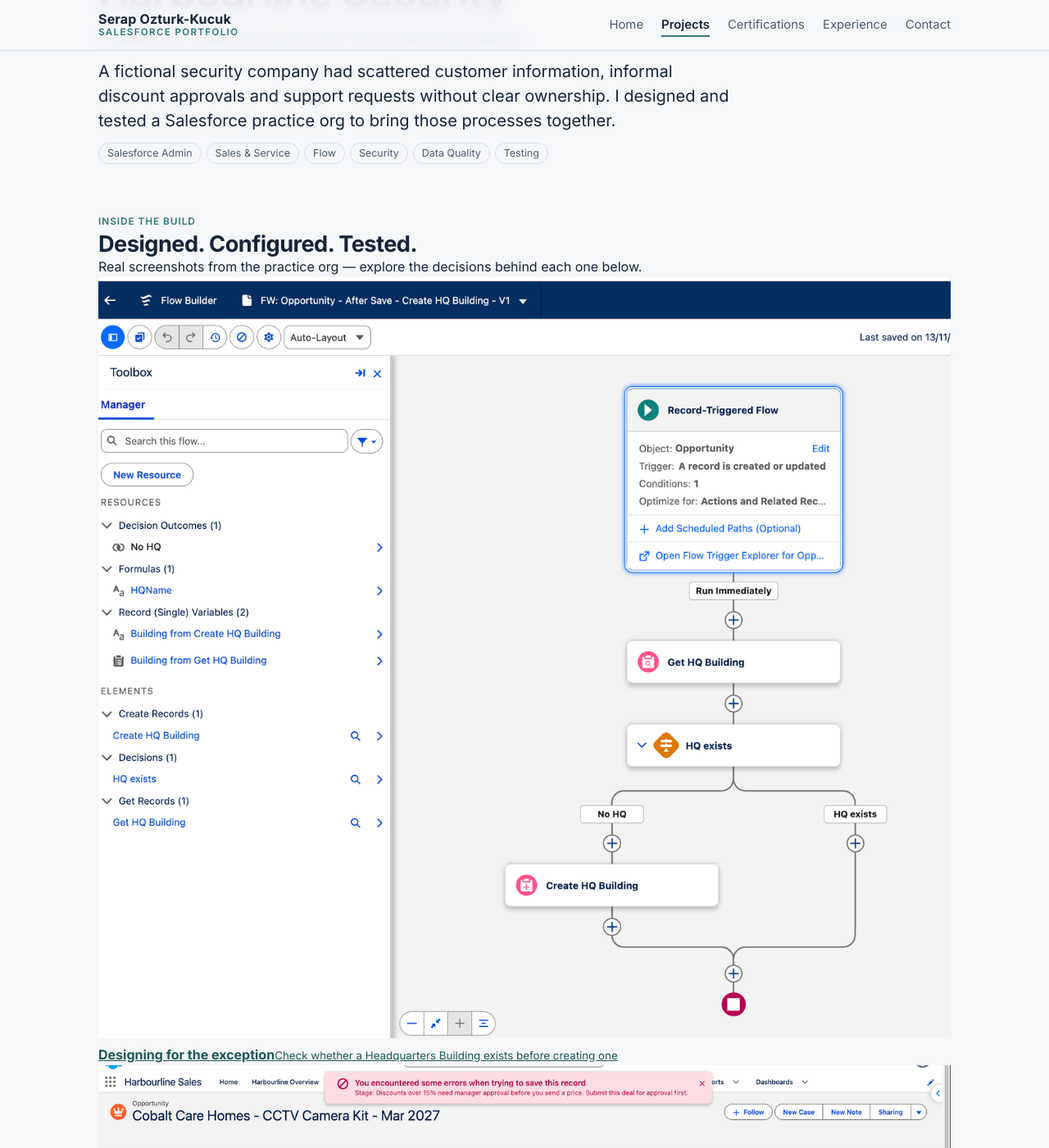
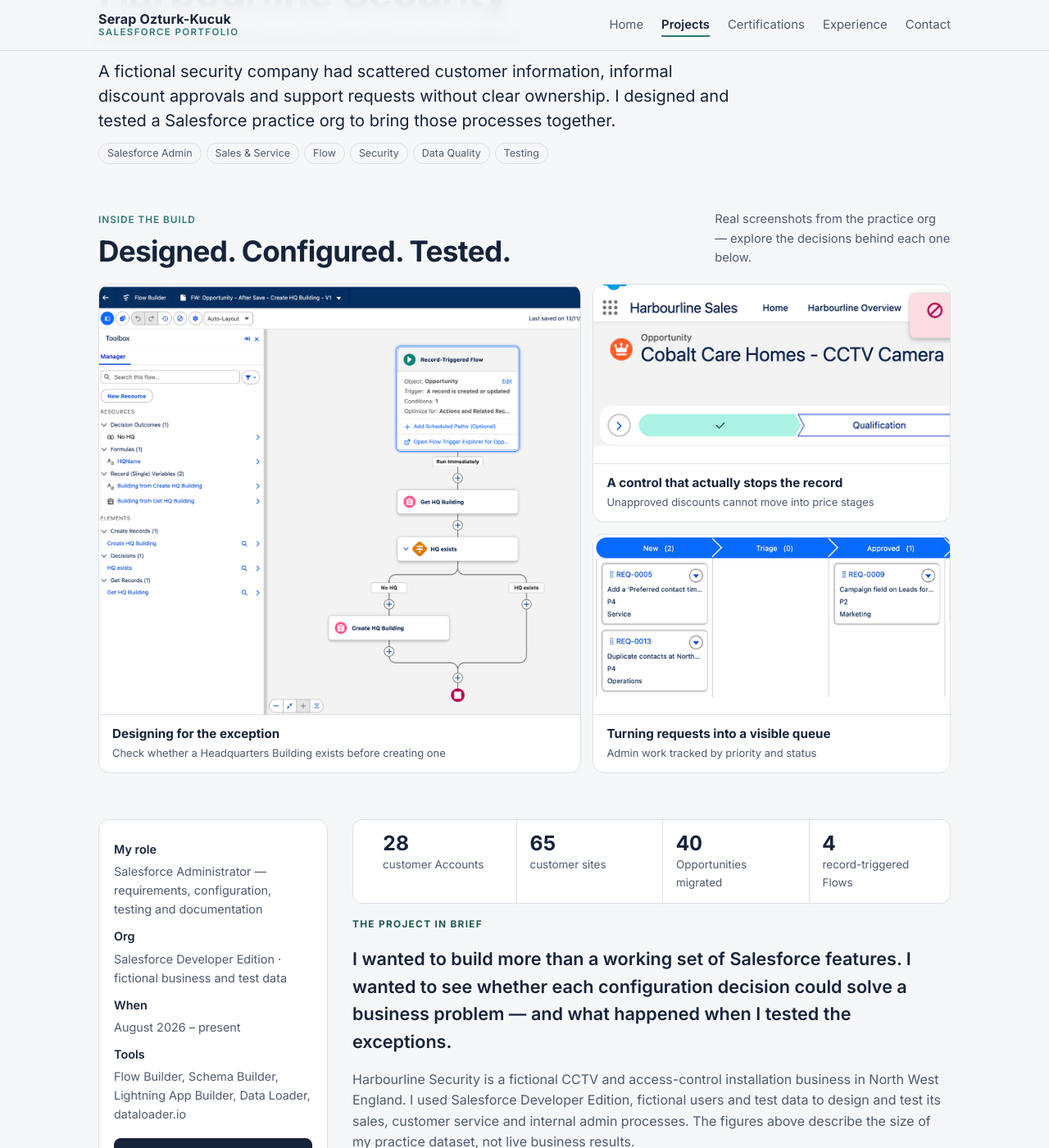
Before and after one commit to serapozturkkucuk/serapozturkkucuk.github.io, a Jekyll site: the page built from _projects/harbourline.md, in a window 1280 px wide and 1400 px high, scrolled down 237 px. Shown: the whole window at 82% size. Built offline with Jekyll 4.4.1, drawn with Linux system fonts in a browser that asks for light colours.

Commit message:
Style visual project highlights and concise case study for desktop and mobile

```diff
--- a/assets/css/style.css
+++ b/assets/css/style.css
@@ -237,3 +237,58 @@ figure.shot figcaption { font-size: 0.88rem; color: var(--ink-soft) }
 .project-intro-followup { max-width: 74ch; color: var(--ink-soft); line-height: 1.7; }
 .page-head:has(.project-intro-followup) { max-width: 900px; }
 .experience-detail-sections .experience-detail-card { max-width: 100%; }
+
+
+/* Harbourline / case study: evidence-led editorial layout */
+.project-showcase { display: grid; gap: 19px; min-width: 0; }
+.showcase-heading { display: flex; align-items: end; justify-content: space-between; flex-wrap: wrap; gap: 10px 28px; }
+.showcase-heading > div { display: grid; gap: 8px; }
+.showcase-heading h2 { font-size: clamp(1.45rem, 3.3vw, 2.2rem); }
+.showcase-heading > p { max-width: 31ch; font-size: .92rem; color: var(--ink-soft); }
+.showcase-gallery { display: grid; grid-template-columns: minmax(0, 1.35fr) minmax(0, 1fr); grid-template-rows: repeat(2, minmax(0, 1fr)); gap: 14px; }
+.showcase-shot { display: grid; grid-template-rows: minmax(0, 1fr) auto; overflow: hidden; min-width: 0; color: var(--ink); text-decoration: none; background: var(--surface); border: 1px solid var(--line); border-radius: 14px; transition: border-color .15s ease, transform .15s ease; }
+.showcase-shot:hover { border-color: var(--teal); transform: translateY(-2px); }
+.showcase-shot:first-child { grid-row: span 2; }
+.showcase-img { display: block; min-height: 140px; overflow: hidden; aspect-ratio: 2.2 / 1; background: #f5f7f8; }
+.showcase-shot:first-child .showcase-img { aspect-ratio: auto; height: 100%; }
+.showcase-img img { display: block; width: 100%; height: 100%; object-fit: cover; object-position: top left; }
+.showcase-copy { display: grid; gap: 4px; padding: 13px 16px 15px; border-top: 1px solid var(--line); }
+.showcase-copy strong { line-height: 1.35; font-size: .95rem; }
+.showcase-copy small { font-size: .81rem; line-height: 1.4; color: var(--ink-soft); }
+.case-kicker { font-size: .74rem; font-weight: 700; letter-spacing: .11em; text-transform: uppercase; color: var(--teal-ink); }
+.case-opening { font-size: clamp(1.1rem, 2.25vw, 1.35rem); font-weight: 600; line-height: 1.56; color: var(--ink); }
+.case-context { color: var(--ink-soft); }
+.case .solution-list { display: grid; gap: 0; padding: 0; margin: 6px 0; border: 1px solid var(--line); border-radius: 13px; background: var(--surface); overflow: hidden; }
+.solution-item { display: grid; grid-template-columns: 40px minmax(0, 1fr); gap: 13px; padding: 19px 20px; }
+.solution-item + .solution-item { border-top: 1px solid var(--line); }
+.solution-index { display: block; color: var(--teal-ink); font-size: .87rem; font-weight: 700; line-height: 1.7; font-variant-numeric: tabular-nums; }
+.solution-item > div { display: grid; gap: 7px; }
+.solution-item h3 { font-size: 1.08rem; }
+.solution-item p { font-size: .95rem; color: var(--ink-soft); }
+.case-decision { display: grid; gap: 10px; padding: 16px 0; border-bottom: 1px solid var(--line); }
+.case-decision h3 { font-size: 1.06rem; }
+.case-decision .shot { margin-top: 7px; }
+.case .test-grid { display: grid; grid-template-columns: repeat(2, minmax(0, 1fr)); gap: 10px; margin: 8px 0; }
+.test-grid > div { display: grid; gap: 6px; padding: 16px 17px; border: 1px solid var(--line); border-radius: 10px; background: var(--surface); }
+.test-grid strong { color: var(--teal-ink); font-size: 1.08rem; }
+.test-grid span { font-size: .88rem; color: var(--ink-soft); }
+.case-footnote { font-size: .88rem; color: var(--ink-soft); }
+.case-next-step { display: grid; gap: 19px; padding: 23px; background: var(--teal-soft); border: 1px solid var(--line); border-radius: 13px; margin-top: 12px; }
+.case-next-step > div:first-child { display: grid; gap: 9px; }
+.case-next-step p { font-size: .93rem; color: var(--ink-soft); }
+.case-next-actions { display: flex; flex-wrap: wrap; gap: 10px; }
+.case-grid:has(.case-kicker) { gap: 30px; }
+.case-grid:has(.case-kicker) .facts-box { position: sticky; }
+.case-grid:has(.case-kicker) .case h2 { margin-top: 20px; padding-top: 24px; }
+@media (max-width: 900px) {
+  .case-grid:has(.case-kicker) .facts-box { position: static; }
+}
+@media (max-width: 700px) {
+  .showcase-gallery { grid-template-columns: minmax(0, 1fr); grid-template-rows: auto; }
+  .showcase-shot:first-child { grid-row: auto; }
+  .showcase-shot:first-child .showcase-img { aspect-ratio: 2.2 / 1; }
+  .case .test-grid { grid-template-columns: minmax(0, 1fr); }
+  .solution-item { padding: 16px; grid-template-columns: 30px minmax(0, 1fr); gap: 8px; }
+  .case-next-step { padding: 18px; }
+}
+@media (prefers-reduced-motion: reduce) { .showcase-shot { transition: none; } .showcase-shot:hover { transform: none; } }
```
